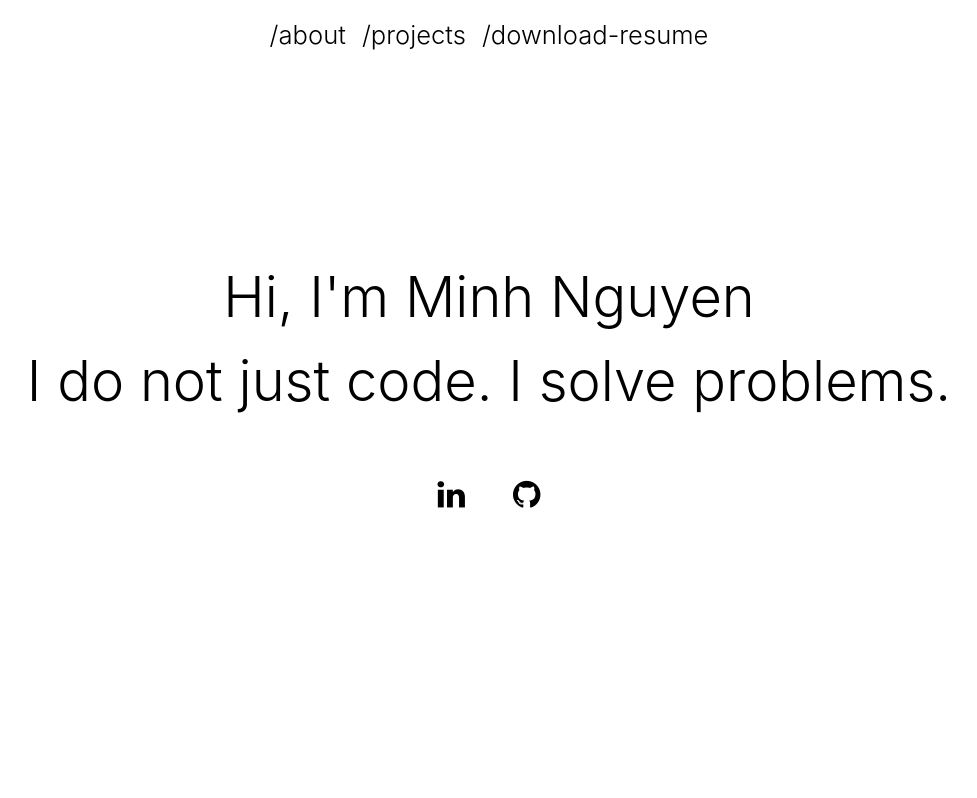
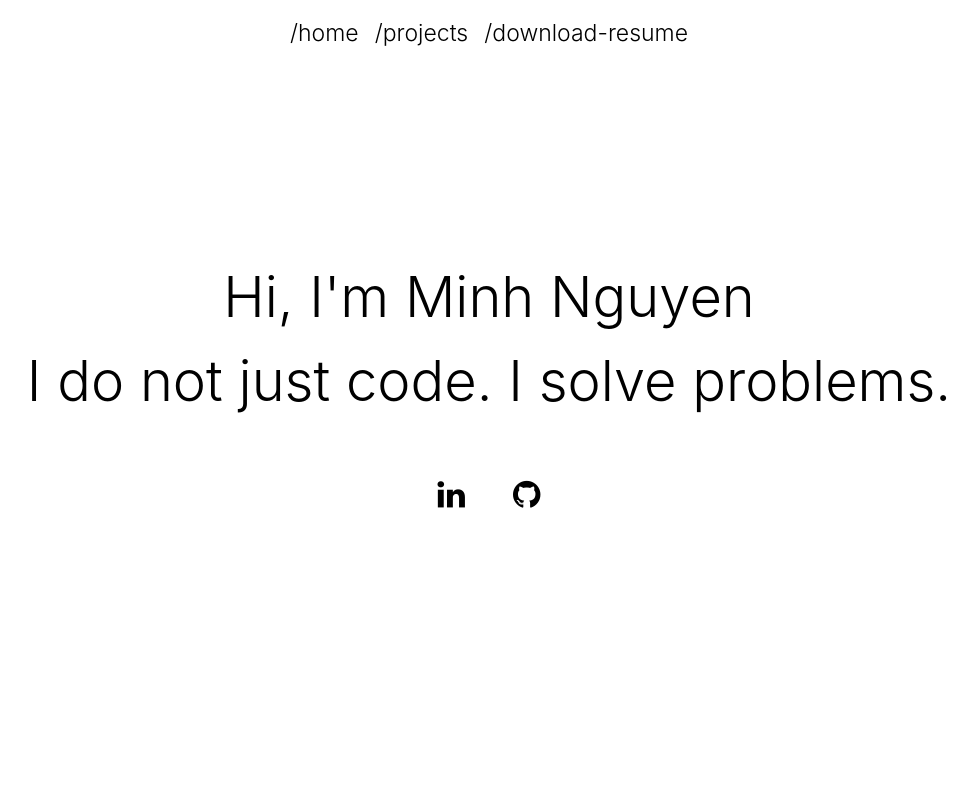
Before and after one commit to kentmonh/react-portfolio, a React (Create React App) app: page / in a window 1280 px wide. Shown: the top 798 px of the page, without its empty margins (151-1128 px from the left). Built offline with nearby package versions, Linux system fonts and the light colour scheme.

Commit message:
Add navagation for navbar.

```diff
--- a/src/components/Hero.js
+++ b/src/components/Hero.js
@@ -15,6 +15,7 @@ function SocialMediaItem(props) {
 
 function Hero(props) {
   return (
+    <div id="hero">
       <div class="Hero">
         <p class="display-4">Hi, I'm Minh Nguyen</p>
         <p class="display-4">I do not just code. I solve problems.</p>
@@ -24,9 +25,8 @@ function Hero(props) {
             <SocialMediaItem link="https://www.linkedin.com/in/mnguyen43/" className="fa fa-linkedin fa-2x" />
             <SocialMediaItem link="https://github.com/kentmonh" className="fa fa-github fa-2x" />
           </div>
-
         </div>
-
+      </div>
     </div>
   )
 }
--- a/src/components/Nav.js
+++ b/src/components/Nav.js
@@ -1,13 +1,14 @@
 import React from "react"
 import '../style/components/Nav.scss';
-import * as Scroll from 'react-scroll';
 import { Link } from 'react-scroll';
 
 function Item(props) {
     return (
         <div>
             <li class="nav-item">
-                <Link class="nav-link lead" to={props.link} spy={true} smooth={true} offset={50} duration={500}>/{props.name}</Link>
+                <a class="nav-link lead">
+                    <Link to={props.link} spy={true} smooth={true} offset={50} duration={500}>/{props.name}</Link>
+                </a>
             </li>
         </div>
     )
@@ -18,7 +19,7 @@ function Nav(props) {
         <div>
             <nav class="navbar fixed-top navbar-expand-sm justify-content-center">
                 <ul class="navbar-nav">
-                    <Item link="x" name="about" />
+                    <Item link="hero" name="home" />
                     <Item link="project" name="projects" />
                     <Item link="z" name="download-resume" />
                 </ul>
--- a/src/style/components/Nav.scss
+++ b/src/style/components/Nav.scss
@@ -5,7 +5,7 @@
 
 .navbar a {
     color: #000;
-    font-size: 1.6em !important;
+    font-size: 1.2em !important;
 }
 
 .navbar li {
```
Also changed, not shown: 1 other file (tests, documents, lock files or other folders). Lines whose indentation alone changed are shown as unchanged.
